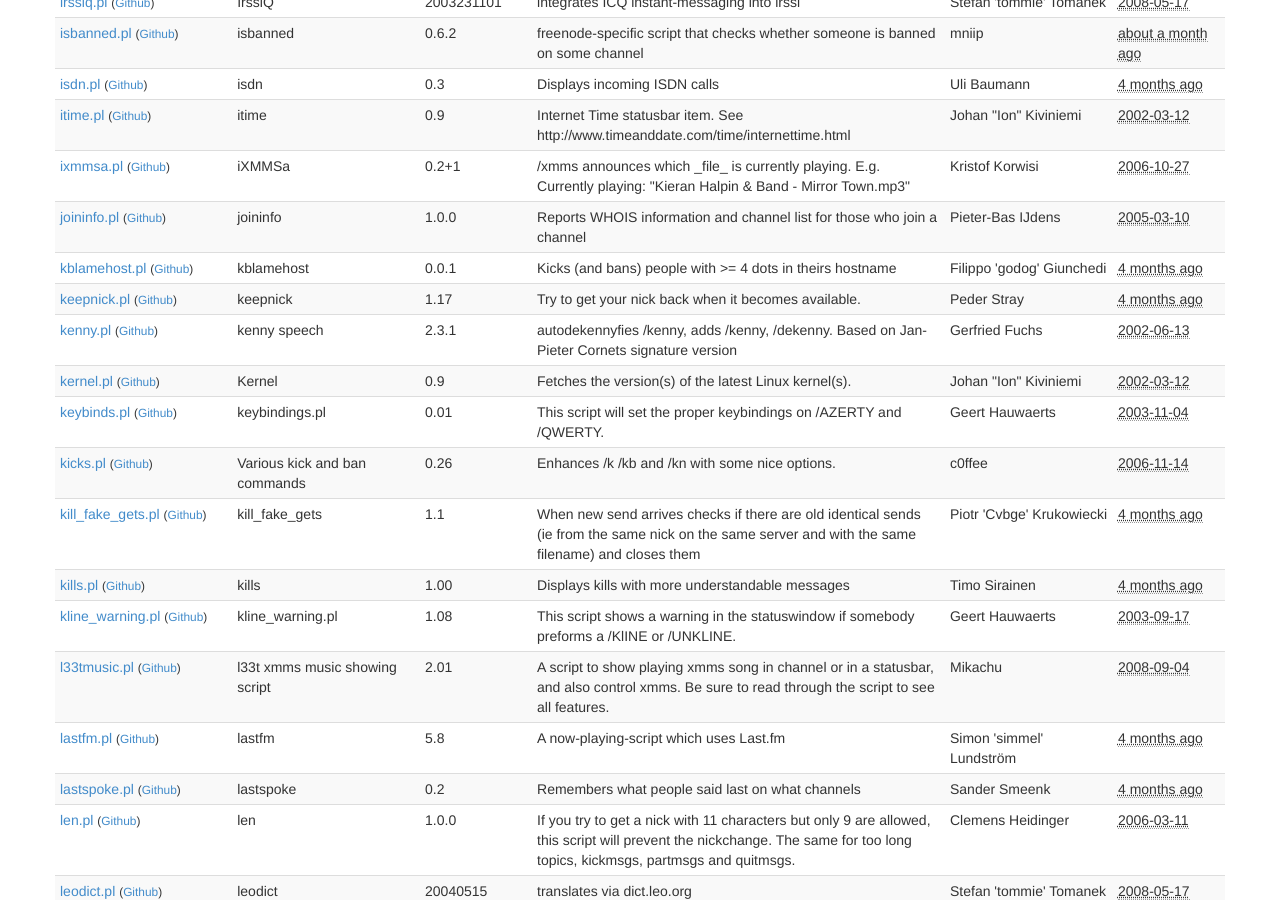
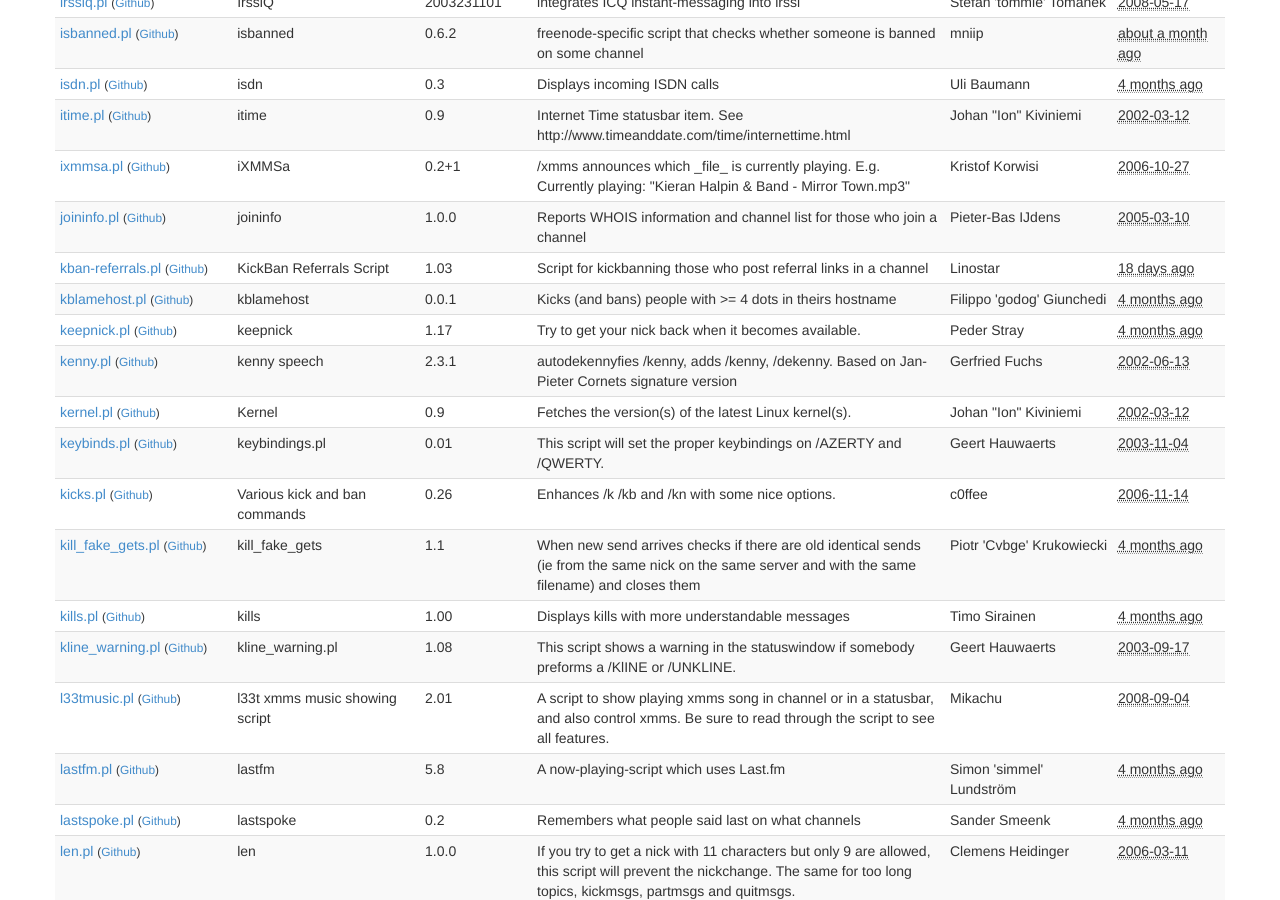
Before and after one commit to irssi/scripts.irssi.org, a Jekyll site: the page built from index.html, in a window 1280 px wide and 900 px high, scrolled down 9019 px. Built offline with Jekyll 4.4.1, drawn with Linux system fonts in a browser that asks for light colours.

Commit message:
automatic scripts database update for 29a98982ce8f2e26398fe4a7c6fdc403b51ba86d
[skip ci]

```diff
--- a/_data/scripts.yaml
+++ b/_data/scripts.yaml
@@ -1983,6 +1983,16 @@
   url: http://pieter-bas.ijdens.com/irssi/
   version: 1.0.0
 -
+  authors: Linostar
+  commands: kbanref
+  contact: linostar@sdf.org
+  description: 'Script for kickbanning those who post referral links in a channel'
+  filename: kban-referrals.pl
+  license: 'New BSD'
+  modified: '2015-02-07 16:26:24'
+  name: 'KickBan Referrals Script'
+  version: '1.03'
+-
   authors: "Filippo 'godog' Giunchedi"
   contact: filippo\@esaurito.net
   description: 'Kicks (and bans) people with >= 4 dots in theirs hostname'
```
